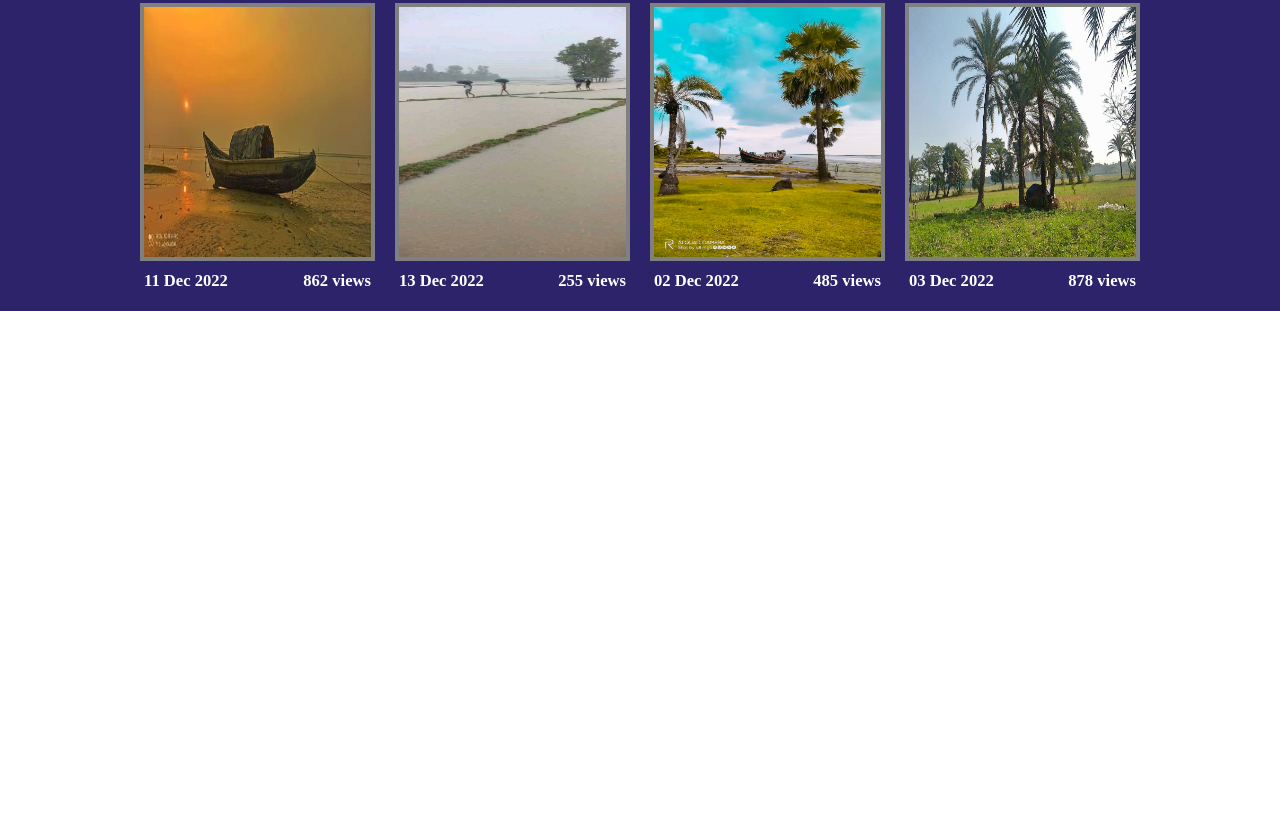
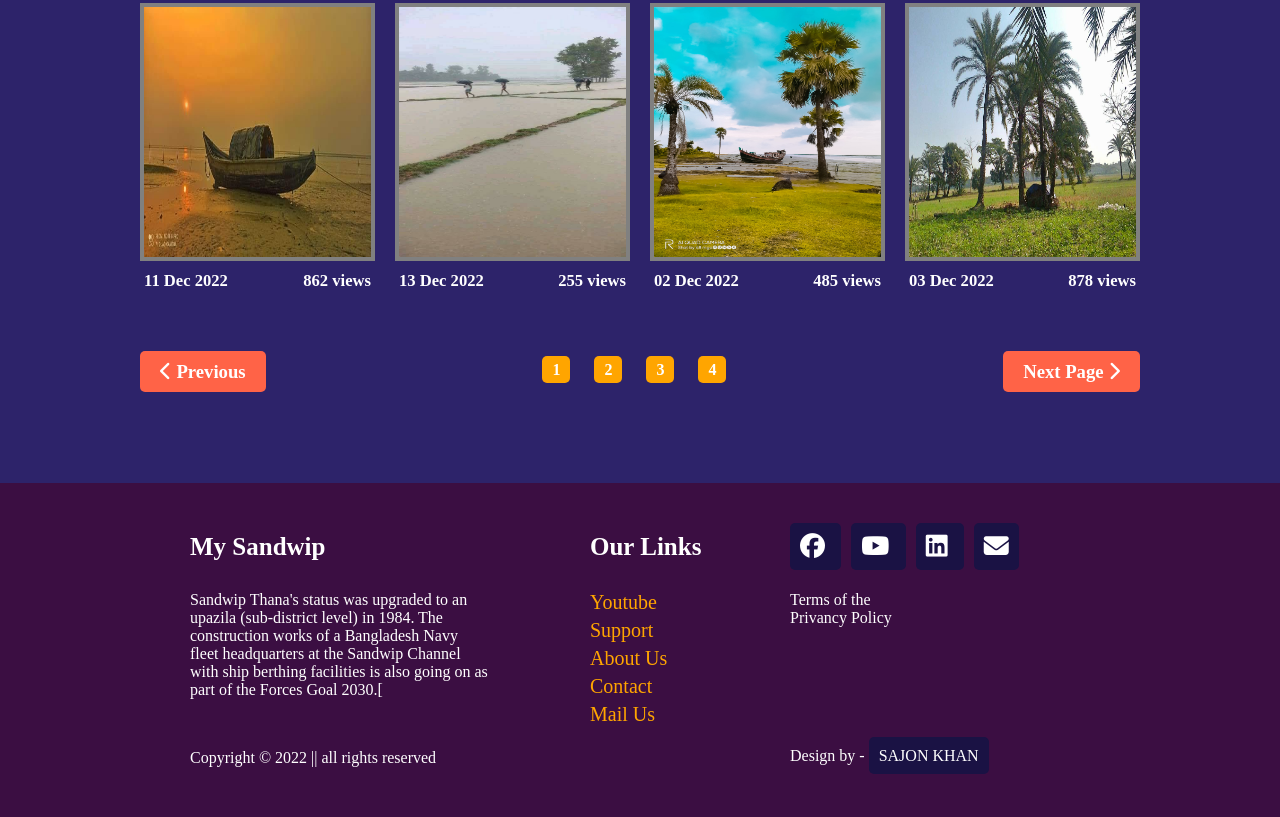
Before and after one commit to owsajon/sandwip, a plain HTML site: page index.html in a window 1280 px wide. Shown: the part 1662-2479 px from the top of the page. Before the commit the page ends 1973 px from the top, so only its background shows below. Drawn offline with Linux system fonts and the light colour scheme.

Commit message:
Add files via upload

```diff
--- a/index.html
+++ b/index.html
@@ -176,8 +176,54 @@
                 </div>
 
             </div>
+
+            <div class="next-parents">
+                <h3><a href="#"> <i class="fa-solid fa-chevron-left"></i> Previous</a></h3>
+                <div>
+                    <a href="#">1</a>
+                    <a href="#">2</a>
+                    <a href="#">3</a>
+                    <a href="#">4</a>
+                </div>
+                <h3><a href="#">Next Page <i class="fa-solid fa-chevron-right"></i> </a></h3>
+            </div>
         </div>
     </main>
 
+    <footer>
+        <div class="footer-container">
+            <div class="footer-first-item">
+                <h3>My Sandwip</h3>
+                <p>Sandwip Thana's status was upgraded to an upazila (sub-district level) in 1984. The construction works of a Bangladesh Navy fleet headquarters at the Sandwip Channel with ship berthing facilities is also going on as part of the Forces Goal 2030.[</p>
+
+                <p> Copyright &COPY; 2022 || all rights reserved </p>
+
+            </div>
+
+            <div class="footer-second-item">
+                <h3>Our Links</h3>
+                <p> <a target="_blank" class="footer-second-item-a" href="https://www.youtube.com/@owsajon8875/">Youtube</a> </p>
+                <p> <a class="footer-second-item-a" href="">Support</a> </p>
+                <p> <a class="footer-second-item-a" href="">About Us</a> </p>
+                <p> <a target="_blank" class="footer-second-item-a" href="https://facebook.com/sams.sajon">Contact</a> </p>
+                <p> <a class="footer-second-item-a" href="#">Mail Us</a> </p>
+
+            </div>
+
+            <div class="footer-thrid-item">
+                <div>
+                    <a target="_blank" href="https://facebook.com/sams.sajon"> <i class="fab fa-facebook"> </i> </a>
+                    <a target="_blank" href="https://www.youtube.com/@owsajon8875/"> <i class="fab fa-youtube"> </i> </a>
+                    <a target="_blank" href="https://www.linkedin.com/in/sazzad-ud-dowla-3534381a2/"> <i class="fab fa-linkedin"> </i> </a>
+                    <a href="#"> <i class="fas fa-envelope"> </i> </a>
+                </div>
+                <p> Terms of the</p>
+                <p> Privancy Policy</p>
+                <p>Design by - <a target="_blank" href="https://facebook.com/sams.sajon">SAJON KHAN</a></p>
+
+            </div>
+        </div>
+    </footer>
+
 </body>
 </html>
--- a/style.css
+++ b/style.css
@@ -74,6 +74,7 @@ nav ul li a:hover{
 main{
     background-color: #2d236a;
     border-top: 10px solid rgb(248, 117, 94);
+    padding-bottom: 50px;
 }
 
 #main-secation{
@@ -143,3 +144,108 @@ main{
     font-size: 20px;
     margin-top: 10px;
 }
+
+.next-parents{
+    display: flex;
+    justify-content: space-between;
+    margin-top: 100px;
+    color: white;
+}
+
+.next-parents a{
+    color: white;
+    text-decoration: none;
+}
+
+.next-parents h3 a{
+    background-color: tomato;
+    padding: 10px 20px;
+    border-radius: 5px;
+    transition: 0.5s;
+}
+
+.next-parents h3 a:hover{
+    background-color: rgb(173, 38, 15);
+    color: ghostwhite;
+}
+
+.next-parents div a{
+    background-color: orange;
+    padding: 5px 10px;
+    font-weight: bold;
+    margin: 0px 10px;
+    transition: 0.5s;
+    border-radius: 5px;
+}
+
+.next-parents div a:hover{
+    background-color: rgb(122, 82, 8);
+}
+
+
+/* footer css start */
+
+.footer-container{
+    width: 900px;
+    margin: 0 auto;
+    display: grid;
+    grid-template-columns: repeat(3, 1fr);
+    justify-content: space-between;
+    color: white;
+}
+
+footer{
+    background-color: #3b0e42;
+}
+
+.footer-container h3{
+    font-size: 25px;
+    font-weight: bold;
+    padding: 30px 0;
+    margin-top: 20px;
+}
+
+.footer-second-item-a{
+    color: orange;
+    text-decoration: none;
+    font-size: 20px;
+}
+
+.footer-first-item:first-child p{
+    margin-bottom: 50px;
+}
+
+.footer-second-item p{
+    margin-bottom: 5px;
+}
+
+.footer-second-item{
+    margin-left: 100px;
+}
+
+.footer-second-item p a:hover{
+    color: rgb(122, 70, 5);
+}
+
+.footer-thrid-item div{
+    font-size: 25px;
+    padding: 30px 0;
+    margin-top: 20px;
+}
+
+.footer-thrid-item a{
+    text-decoration: none;
+    color: white;
+    margin-right: 10px;
+    background-color: #1A1244;
+    padding: 10px;
+    border-radius: 5px;
+}
+
+.footer-thrid-item a:hover{
+    color: rgb(165, 151, 131);
+}
+
+.footer-thrid-item p:nth-child(3){
+    margin-bottom: 120px;
+}
```
